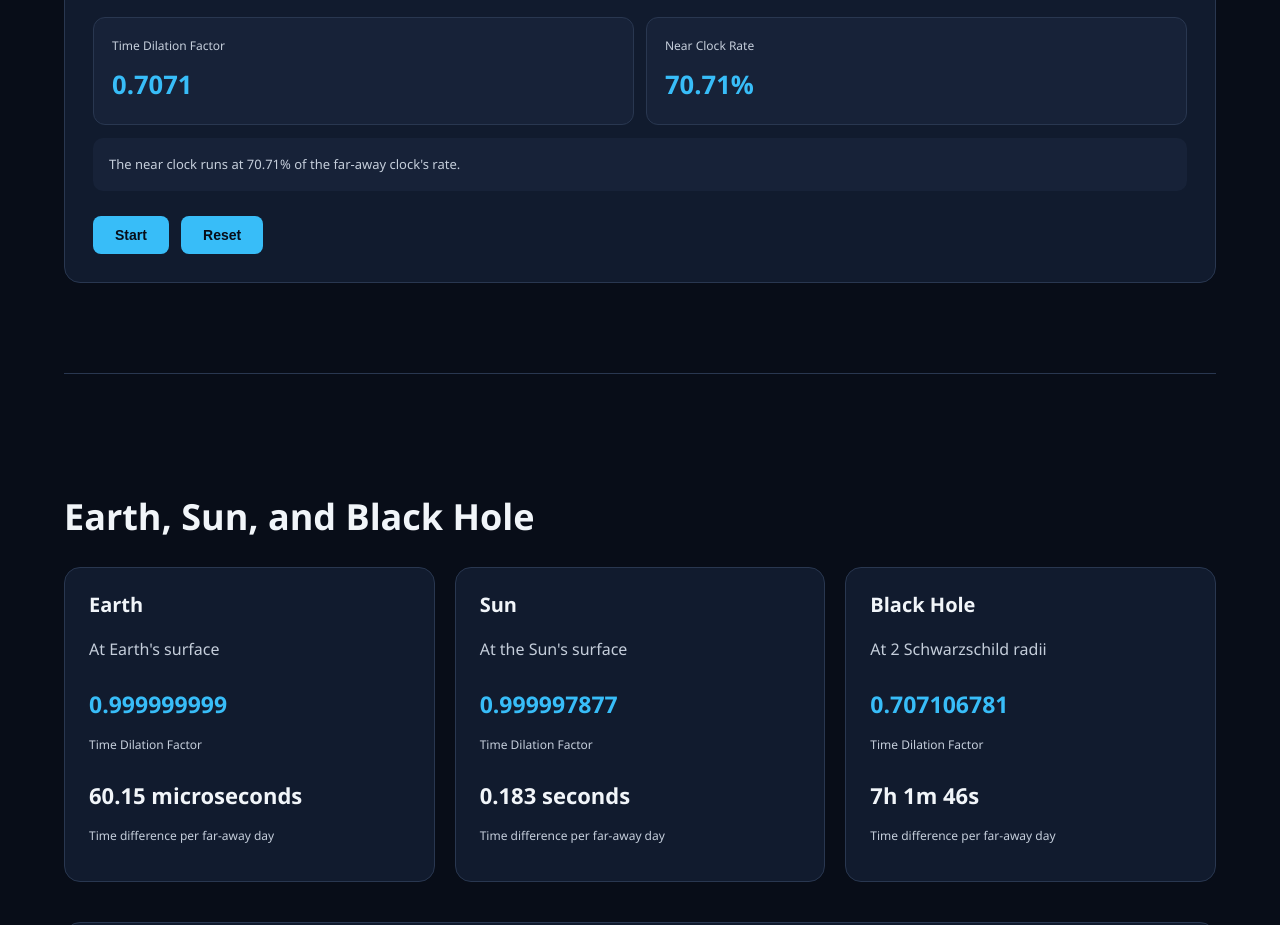
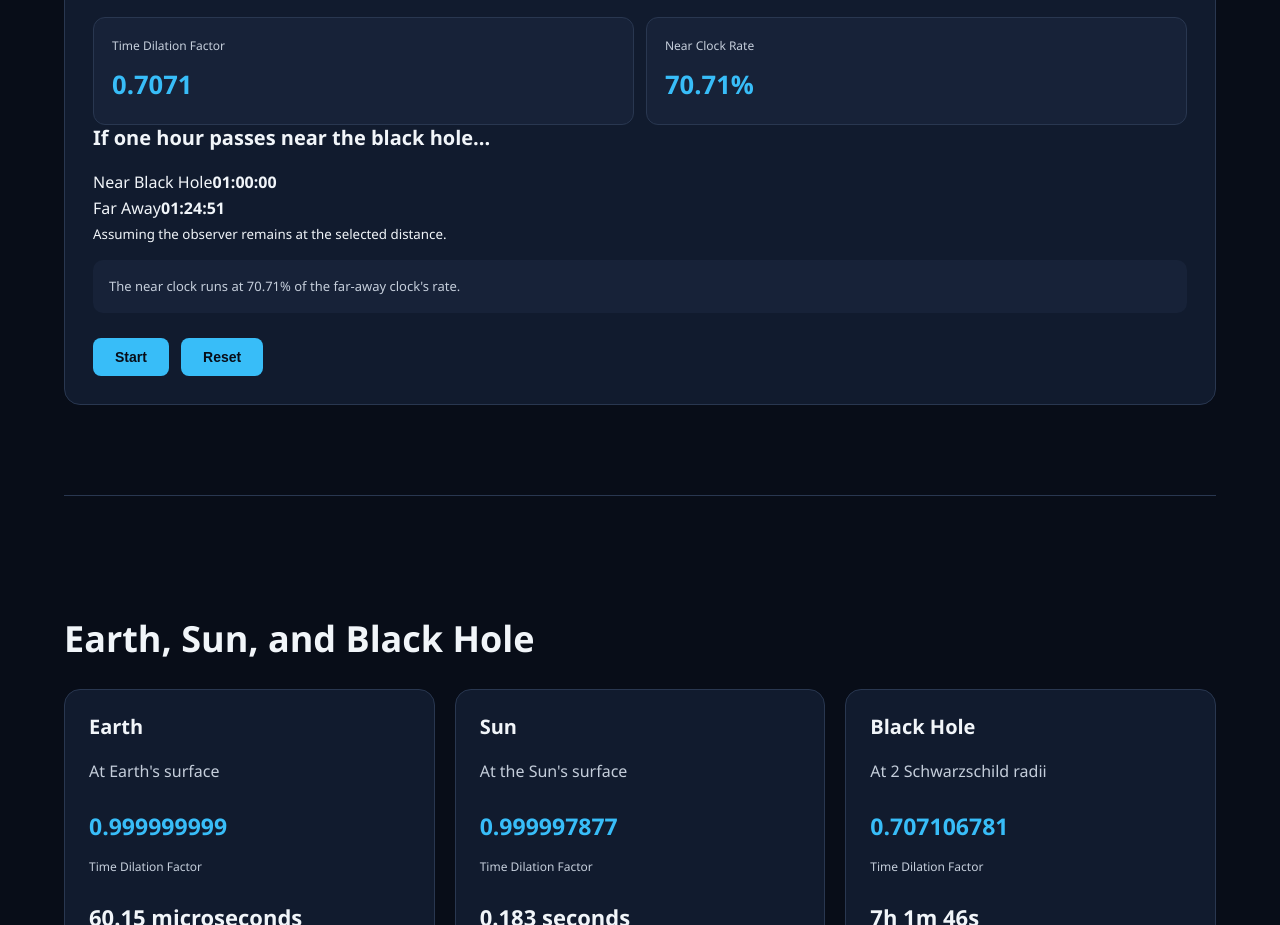
Before and after one commit to siyou-www/black-hole-time-lab, a plain HTML site: page index.html in a window 1280 px wide. Shown: the part 1714-2639 px from the top of the page. Drawn offline with Linux system fonts and the light colour scheme.

Commit message:
Step 22: show one-hour time prediction

```diff
--- a/index.html
+++ b/index.html
@@ -152,6 +152,15 @@
                             <span class="stat-label">Near Clock Rate</span>
                             <strong id="clock-rate">70.71%</strong>
                         </div>
+                    </div>
+
+                    <div class="time-prediction">
+                        <h3>If one hour passes near the black hole...</h3>
+                        <div class="prediction-grid">
+                            <div><span>Near Black Hole</span><strong>01:00:00</strong></div>
+                            <div><span>Far Away</span><strong id="predicted-far-time">01:24:51</strong></div>
+                        </div>
+                        <small>Assuming the observer remains at the selected distance.</small>
                     </div>
 
                     <p id="dilation-explanation">
```
